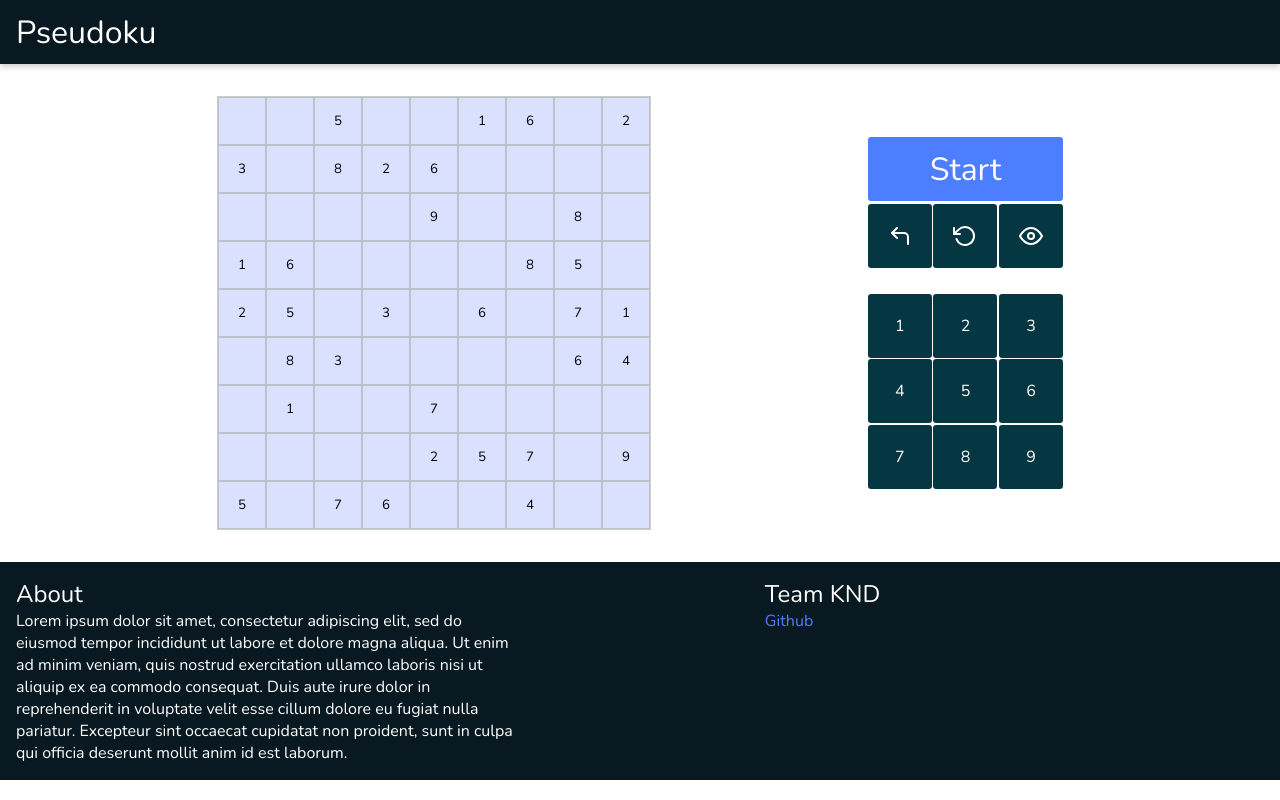
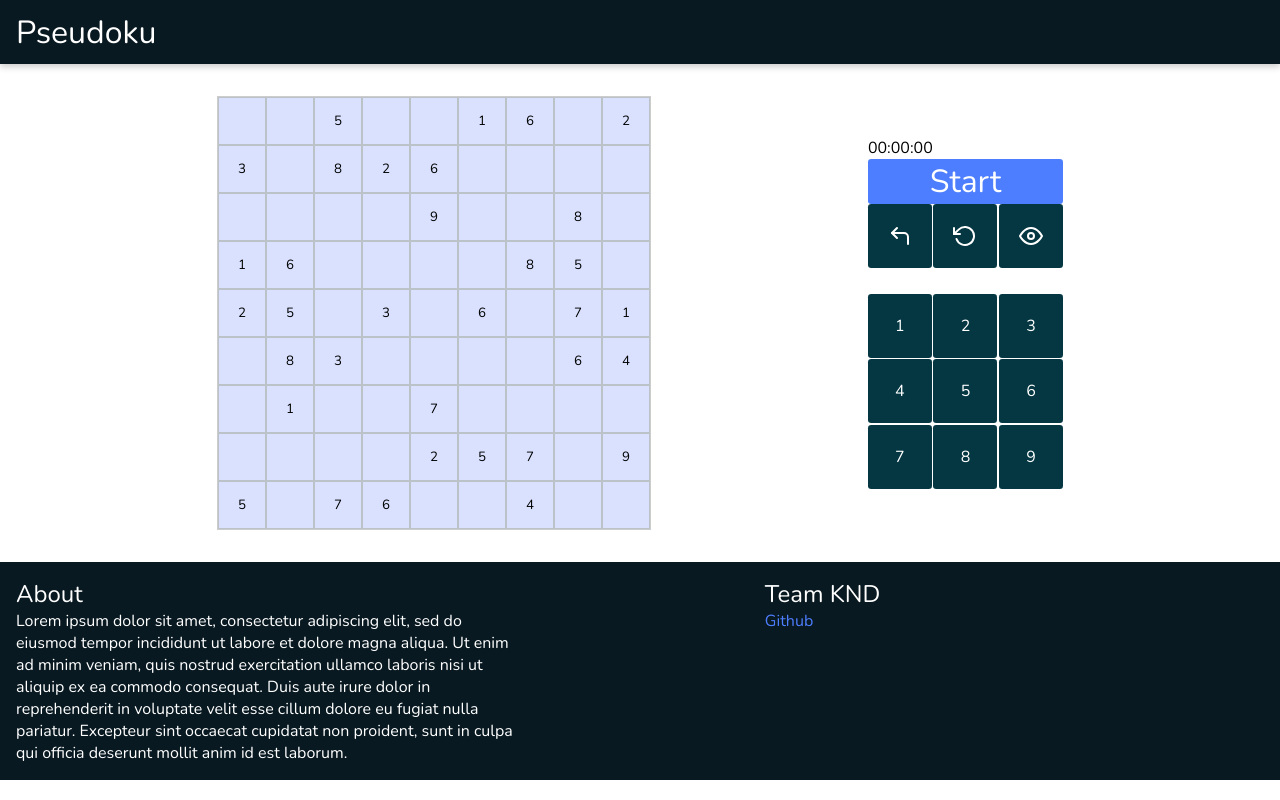
Before and after one commit to KND-Devsnest/pseudoku, a React (Create React App) app: page / in a window 1280 px wide. Built offline with nearby package versions, Linux system fonts and the light colour scheme.

Commit message:
Added Stopwatch functionality!

```diff
--- a/src/components/Keypad.jsx
+++ b/src/components/Keypad.jsx
@@ -7,6 +7,8 @@ const Keypad = () => {
     // HERE you will get what number is pressed on the Keypad!!
     console.log(x);
     setNumber(x);
+    // replace document with the board div
+    document.dispatchEvent(new KeyboardEvent('keypress',{key:x + ''}))
   };
   let btns = [1, 2, 3, 4, 5, 6, 7, 8, 9];
   return (
--- a/src/components/Toolbox.jsx
+++ b/src/components/Toolbox.jsx
@@ -1,18 +1,47 @@
 import React from "react";
 import style from "../styles/Toolbox.module.css";
+import useStopwatch from "./useStopwatch";
+
+
 const Toolbox = () => {
+
+  const stopwatch = useStopwatch();
+
   const btnpressed = (x) => {
-    console.log(x);
+    console.log('start');
+    switch(x){
+      case 'start':
+        stopwatch.start();
+        break;
+      case 'pause':
+        stopwatch.pause();
+        break
+      case 'undo':
+
+        break
+      case 'reset':
+
+        break
+      case 'hint':
+
+        break;
+      default:
+        break;
+    }
   };
+
   return (
     <div className={style.toolbox}>
+      <div className={style.stopwatch}>
+        {stopwatch.getInHours()}
+      </div>
       <div
         onClick={(e) => {
-          btnpressed("start");
+          btnpressed(stopwatch.isStopwatchRunning ? "pause" : "start");
         }}
         className={`${style.startbtn} ${style.cta} `}
       >
-        <h1>Start</h1>
+        <h1>{stopwatch.isStopwatchRunning ? "Pause" : "Start"}</h1>
       </div>
       <div className={style.misc}>
         <div
--- a/src/components/useStopwatch.js
+++ b/src/components/useStopwatch.js
@@ -4,24 +4,29 @@ import { useState } from "react"
 const useStopwatch = () => {
     const [time, setTime] = useState(0);
     const [intervalId, setIntervalId] = useState(null);
+    const [isStopwatchRunning, setIsStopwatchRunning] = useState(false);
 
     const start = () => {
         setTime(0);
+        setIsStopwatchRunning(true);
         setIntervalId(setInterval(() => {
             setTime(pTime => pTime += 1)
         },1000));
     }
 
     const stop = () => {
+        setIsStopwatchRunning(false);
         clearInterval(intervalId);
 
     }
 
     const pause = () => {
+        setIsStopwatchRunning(false);
         clearInterval(intervalId);
     }
 
     const resume = () => {
+        setIsStopwatchRunning(true);
         setIntervalId(setInterval(() => {
             setTime(pTime => pTime += 1)
         },1000));
@@ -38,7 +43,7 @@ const useStopwatch = () => {
         return hDisplay + ":" + mDisplay + ":" + sDisplay;
     }
 
-    return {time, start, stop, pause, resume, getInHours};
+    return {time, start, stop, pause, resume, getInHours, isStopwatchRunning};
 }
 
 export default useStopwatch;
```
